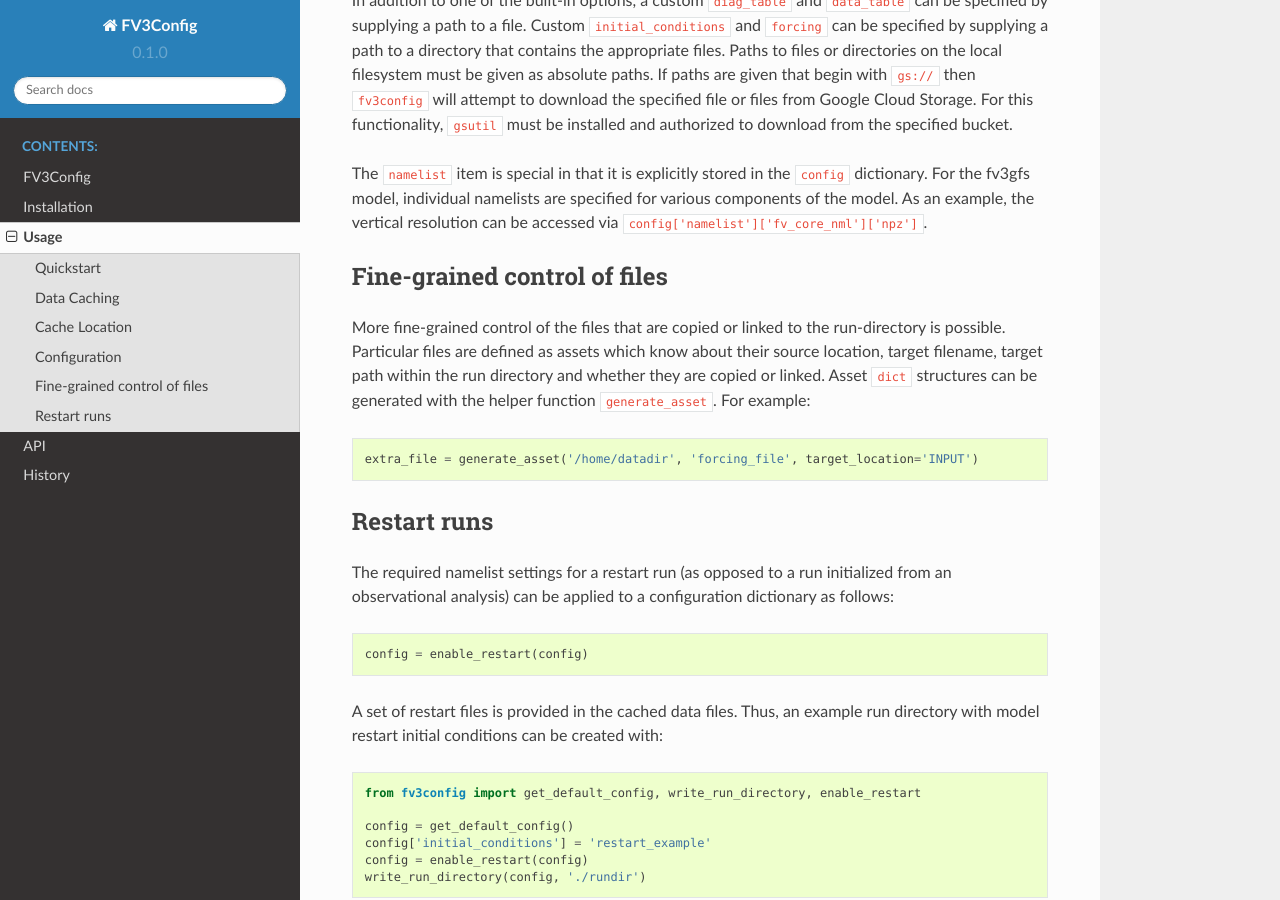
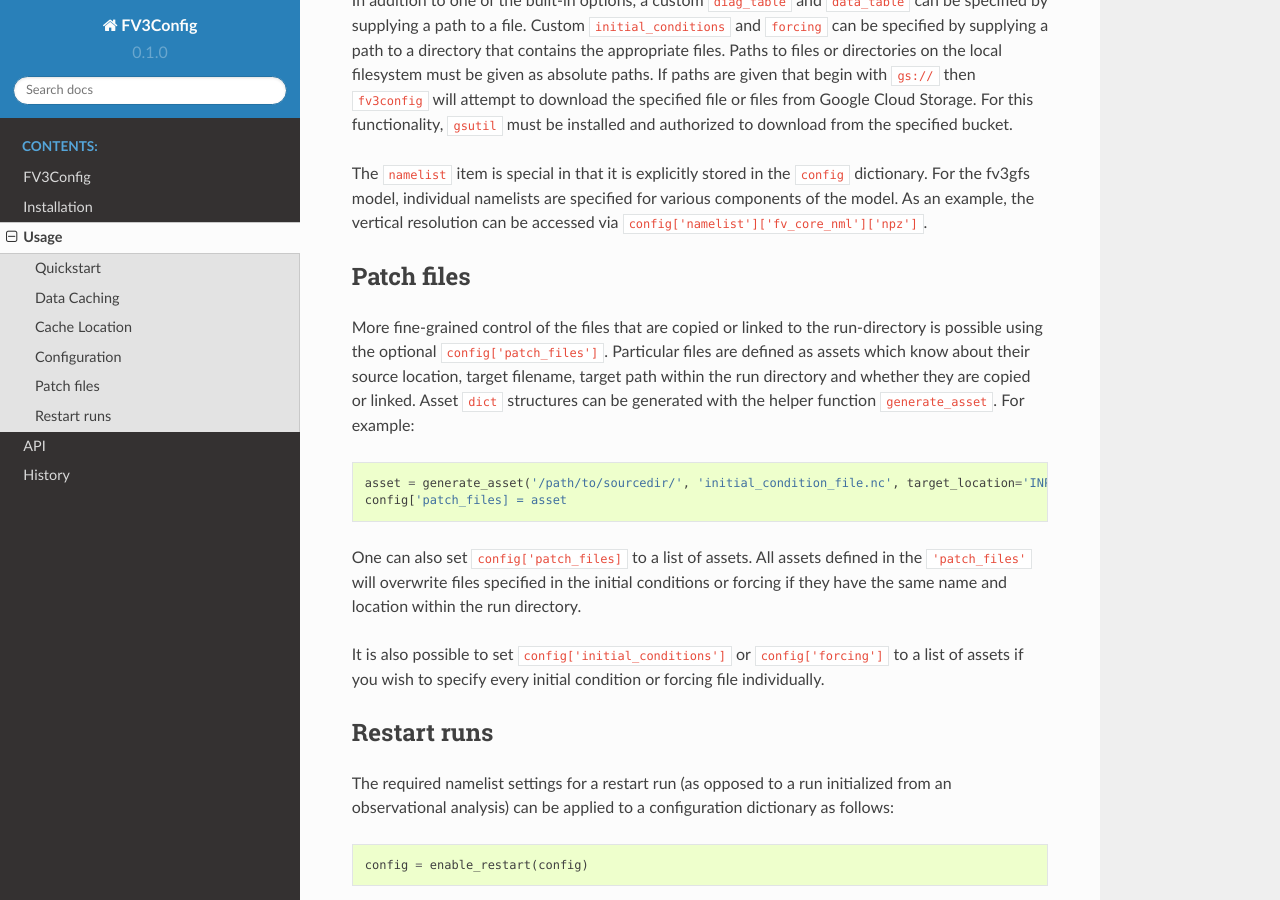
Before and after one commit to ai2cm/fv3config, a Sphinx documentation site: the page built from docs/usage.rst, in a window 1280 px wide and 900 px high, scrolled down 1677 px. Built offline with Sphinx 7.4.7 and the Read the Docs theme 2.0.0, drawn with Linux system fonts in a browser that asks for light colours.

Commit message:
Update usage docs

```diff
--- a/docs/usage.rst
+++ b/docs/usage.rst
@@ -86,16 +86,23 @@ fv3gfs model, individual namelists are specified for various components of the m
 vertical resolution can be accessed via ``config['namelist']['fv_core_nml']['npz']``.
 
 
-Fine-grained control of files
------------------------------
+Patch files
+-----------
 
-More fine-grained control of the files that are copied or linked to the run-directory is possible. Particular files
-are defined as assets which know about their source location, target filename, target path within the run directory
-and whether they are copied or linked. Asset ``dict`` structures can be generated with the helper function ``generate_asset``.
-For example::
+More fine-grained control of the files that are copied or linked to the run-directory is possible using the optional
+``config['patch_files']``. Particular files are defined as assets which know about their source location, target
+filename, target path within the run directory and whether they are copied or linked. Asset ``dict`` structures can be
+generated with the helper function ``generate_asset``. For example::
 
-    extra_file = generate_asset('/home/datadir', 'forcing_file', target_location='INPUT')
+    asset = generate_asset('/path/to/sourcedir/', 'initial_condition_file.nc', target_location='INPUT')
+    config['patch_files] = asset
 
+One can also set ``config['patch_files]`` to a list of assets. All assets defined in the ``'patch_files'`` will
+overwrite files specified in the initial conditions or forcing if they have the same name and location within the run
+directory.
+
+It is also possible to set ``config['initial_conditions']`` or ``config['forcing']`` to a list of assets if you wish
+to specify every initial condition or forcing file individually.
 
 Restart runs
 ------------
```
